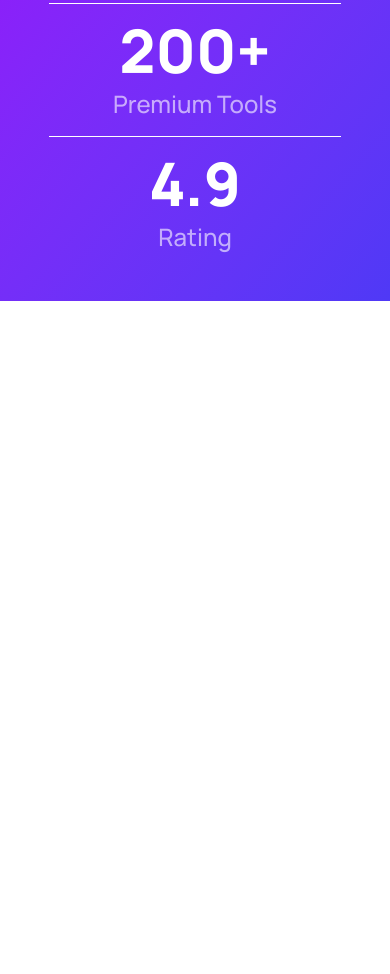
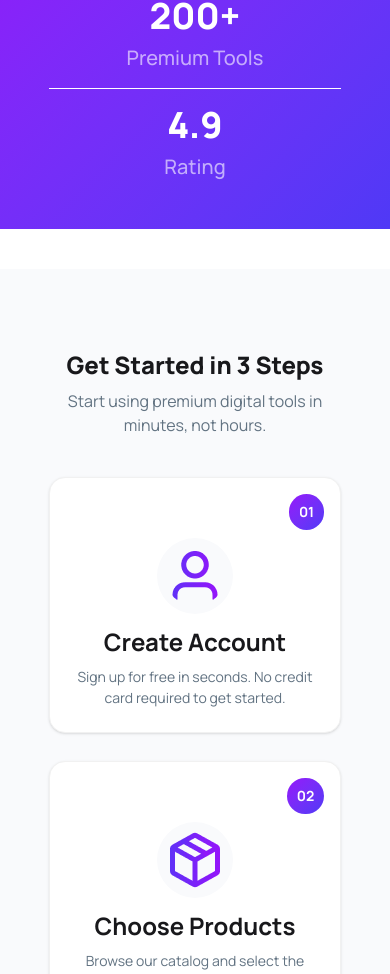
Before and after one commit to sagorteasc/PH-Assignment-06, a React (Vite) app: page / in a window 390 px wide. Shown: the part 1014-1988 px from the top of the page. Before the commit the page ends 1395 px from the top, so only its background shows below. Built offline with nearby package versions, Linux system fonts and the light colour scheme.

Commit message:
add responsive Get Started section with 3 column layout for medium+ devices and 1 column for small devices

```diff
--- a/src/App.jsx
+++ b/src/App.jsx
@@ -1,4 +1,5 @@
 import Banner from "./components/Banner/Banner"
+import GetStarted from "./components/GetStarted/GetStarted"
 import NavBar from "./components/NavBar/NavBar"
 import Status from "./components/Status/Status"
 
@@ -9,6 +10,7 @@ function App() {
         <NavBar></NavBar>
         <Banner></Banner>
         <Status></Status>
+        <GetStarted></GetStarted>
       </div>
     </>
   )
--- /dev/null
+++ b/src/components/GetStarted/GetStarted.jsx
@@ -0,0 +1,85 @@
+import ProfileImg from "../../assets/products/user.png"
+import ProductImg from "../../assets/products/package.png"
+import RocketImg from "../../assets/products/rocket.png"
+
+const GetStarted = () => {
+    return (
+        <div className="bg-[#F9FAFC]">
+            <div className="w-3/4 mx-auto py-20 mb-10 md:mb-15">
+                <div className="text-center mb-10">
+                    <h2 className="font-extrabold text-2xl mb-2 md:text-5xl">Get Started in 3 Steps</h2>
+                    <p className="text-[#627382]">Start using premium digital tools in minutes, not hours.</p>
+                </div>
+
+                <div className="grid gap-7 md:grid-cols-3">
+
+                    <div className="card border-[#F1F1F1] bg-base-100 border w-full shadow-sm rounded-2xl">
+
+                        <div className="flex justify-end px-4 pt-4">
+                            <div className="bg-linear-to-tl from-[#4F39F6] to-[#9514FA] rounded-full w-fit px-2.5 py-2">
+                                <p className="text-white font-bold text-sm">01</p>
+                            </div>
+                        </div>
+
+                        <figure className="px-10 pt-2 -mb-3">
+                            <img
+                                src={ProfileImg}
+                                className="bg-[#F9FAFC] rounded-full p-2" />
+                        </figure>
+
+                        <div className="card-body text-center">
+                            <h2 className="font-bold text-2xl">Create Account</h2>
+                            <p className="text-[#627382]">Sign up for free in seconds. No credit card required to get started.</p>
+                        </div>
+                    </div>
+
+                    <div className="card border-[#F1F1F1] bg-base-100 border w-full shadow-sm rounded-2xl">
+
+                        <div className="flex justify-end px-4 pt-4">
+                            <div className="bg-linear-to-tl from-[#4F39F6] to-[#9514FA] rounded-full w-fit px-2.5 py-2">
+                                <p className="text-white font-bold text-sm">02</p>
+                            </div>
+                        </div>
+
+                        <figure className="px-10 pt-2 -mb-3">
+                            <img
+                                src={ProductImg}
+                                className="bg-[#F9FAFC] rounded-full p-2" />
+                        </figure>
+
+                        <div className="card-body text-center">
+                            <h2 className="font-bold text-2xl md:whitespace-normal lg:whitespace-nowrap">Choose Products</h2>
+                            <p className="text-[#627382]">Browse our catalog and select the tools that fit your needs.</p>
+                        </div>
+                    </div>
+
+                    <div className="card border-[#F1F1F1] bg-base-100 border w-full shadow-sm rounded-2xl">
+
+                        <div className="flex justify-end px-4 pt-4">
+                            <div className="bg-linear-to-tl from-[#4F39F6] to-[#9514FA] rounded-full w-fit px-2.5 py-2">
+                                <p className="text-white font-bold text-sm">03</p>
+                            </div>
+                        </div>
+
+
+                        <figure className="px-10 pt-2 -mb-3">
+                            <img
+                                src={RocketImg}
+                                className="bg-[#F9FAFC] rounded-full  p-2" />
+                        </figure>
+
+                        <div className="card-body text-center">
+                            <h2 className="font-bold text-2xl">Start Creating</h2>
+                            <p className="text-[#627382]">Download and start using your premium tools immediately.</p>
+                        </div>
+
+                    </div>
+
+                </div>
+
+            </div>
+        </div>
+    );
+};
+
+export default GetStarted;
--- a/src/components/Status/Status.jsx
+++ b/src/components/Status/Status.jsx
@@ -1,21 +1,21 @@
 const Status = () => {
     return (
         <div className="bg-linear-to-tl from-[#4F39F6] to-[#9514FA]">
-            <div className="text-white stats flex flex-col justify-center items-center mb-20 w-3/4 mx-auto py-8 md:flex-row">
+            <div className="text-white stats flex flex-col justify-center items-center mb-10 w-3/4 mx-auto py-8 md:mb-15 md:flex-row">
 
                 <div className="stat border-white border-b border-r-0 text-center md:border-r md:border-b-0">
-                    <div className="font-extrabold text-6xl mb-2">50K+</div>
-                    <div className="font-medium text-2xl opacity-60">Active Users</div>
+                    <div className="font-extrabold text-4xl mb-2 md:text-6xl">50K+</div>
+                    <div className="font-medium text-xl opacity-60 md:text-2xl">Active Users</div>
                 </div>
 
                 <div className="stat border-white border-b border-r-0 text-center md:border-r md:border-b-0">
-                    <div className="font-extrabold text-6xl mb-2">200+</div>
-                    <div className="font-medium text-2xl opacity-60">Premium Tools</div>
+                    <div className="font-extrabold text-4xl mb-2 md:text-6xl">200+</div>
+                    <div className="font-medium text-xl opacity-60 md:text-2xl">Premium Tools</div>
                 </div>
 
                 <div className="stat border-none text-center">
-                    <div className="font-extrabold text-6xl mb-2">4.9</div>
-                    <div className="font-medium text-2xl opacity-60">Rating</div>
+                    <div className="font-extrabold text-4xl mb-2 md:text-6xl">4.9</div>
+                    <div className="font-medium text-xl opacity-60 md:text-2xl">Rating</div>
                 </div>
 
             </div>
```
